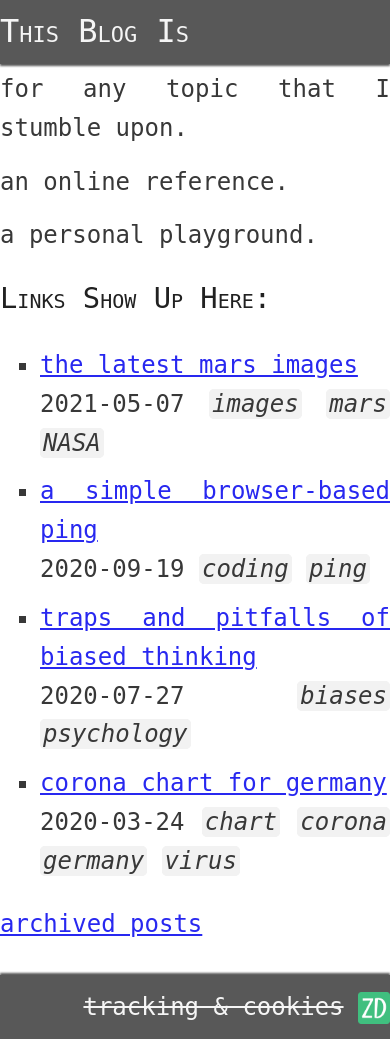
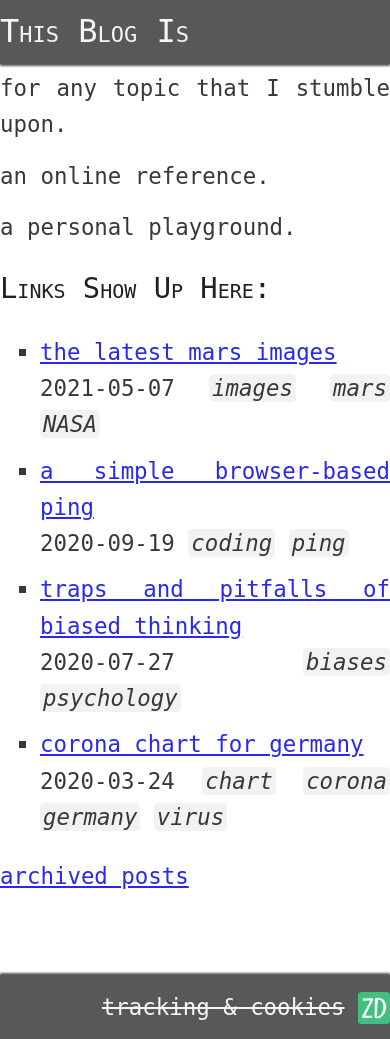
Before and after one commit to ZackDev/zackdev.github.io, a Jekyll site: the page built from pages/index.md, in a window 390 px wide and 1039 px high. Built offline with Jekyll 4.4.1, drawn with Linux system fonts in a browser that asks for light colours.

Commit message:
css: adjusted font-size property within media  selectors

```diff
--- a/_sass/main.scss
+++ b/_sass/main.scss
@@ -327,16 +327,19 @@ ul.index-menu li {
 }
 
 /* adjustments for small displays */
-@media screen and (max-width: 992px) {
+@media screen and (max-width: 1024px) {
+  body {
+    font-size: 1.2em;
+  }
   img {
     max-width: 100%;
   }
 }
 
 /* adjustments for very small displays */
-@media screen and (max-width: 480px) {
+@media screen and (max-width: 640px) {
   body {
-    font-size: 1.5em;
+    font-size: 1.4em;
   }
 
   .inner {
@@ -348,7 +351,7 @@ ul.index-menu li {
 /* adjustments for tiny displays */
 @media screen and (max-width: 320px) {
   body {
-    font-size: 2.0em;
+    font-size: 1.6em;
   }
 
   .inner {
```
